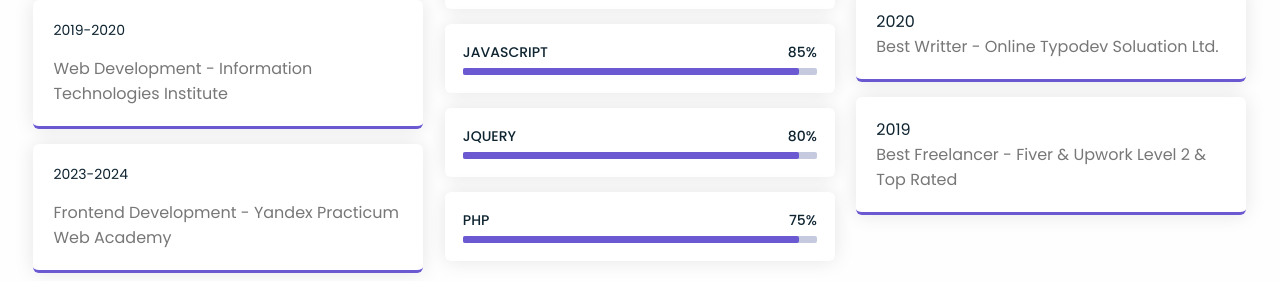
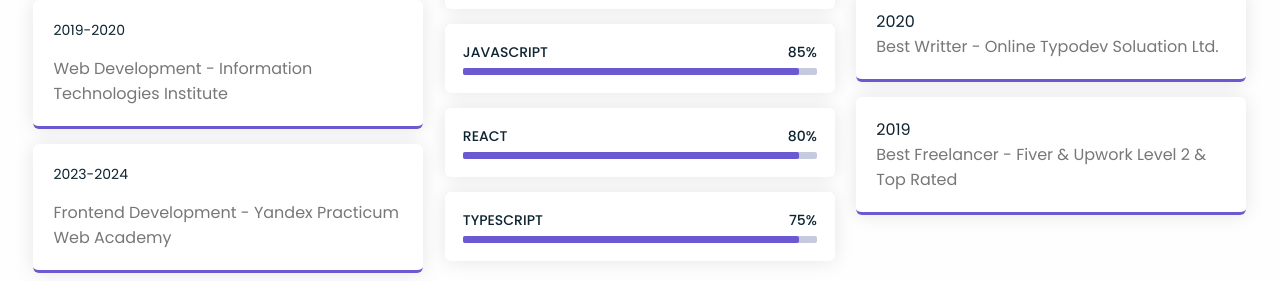
Before and after one commit to iScreAmn/react-portfolio, a React (Vite) app: page / in a window 1280 px wide. Shown: the part 1980-2261 px from the top of the page. Built offline with nearby package versions, Linux system fonts and the light colour scheme.

Commit message:
Updated skills

```diff
--- a/src/data/skills.js
+++ b/src/data/skills.js
@@ -2,8 +2,8 @@ const skills = [
   { skill: "HTML", level: "95%"},
   { skill: "CSS", level: "85%"},
   { skill: "JavaScript", level: "85%"},
-  { skill: "jQuery", level: "80%"},
-  { skill: "PHP", level: "75%"},
+  { skill: "React", level: "80%"},
+  { skill: "TypeScript", level: "75%"},
 ]
 
 export default skills
```
